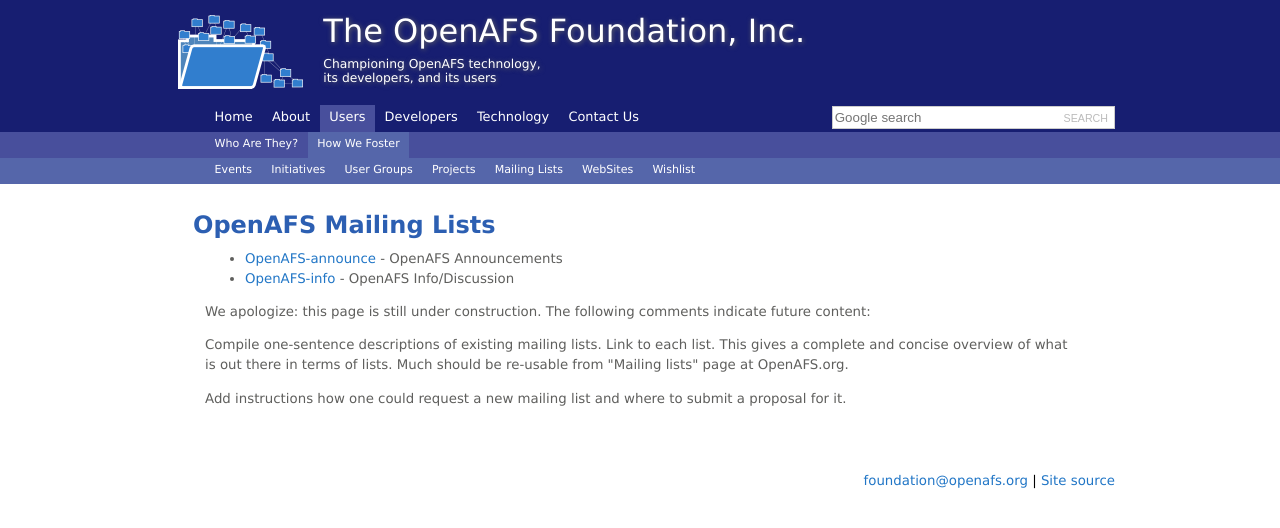
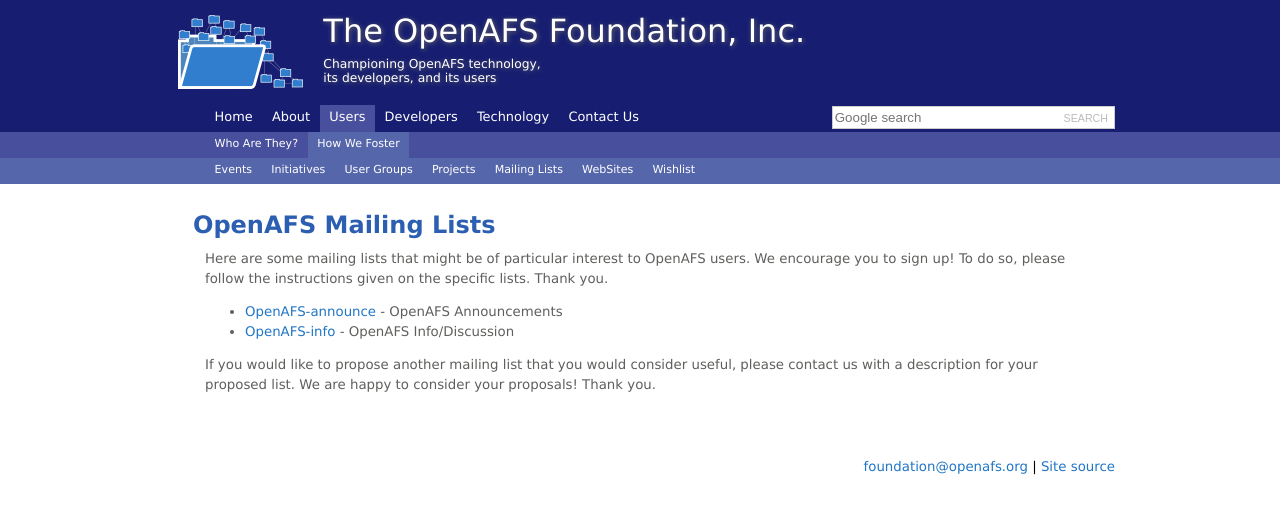
Before and after one commit to openafsfoundation/openafsfoundation.org, a Jekyll site: the page built from users/lists/index.md, in a window 1280 px wide. Shown: the top 528 px of the page. Built offline with Jekyll 4.4.1, drawn with Linux system fonts in a browser that asks for light colours.

Commit message:
Update index.md

```diff
--- a/users/lists/index.md
+++ b/users/lists/index.md
@@ -5,11 +5,10 @@
 
 ## OpenAFS Mailing Lists ##
 
+Here are some mailing lists that might be of particular interest to OpenAFS users.  We encourage you to sign up!  To do so, please follow the instructions given on the specific lists.  Thank you.
+
 * [OpenAFS-announce](https://lists.openafs.org/mailman/listinfo/openafs-announce) - OpenAFS Announcements
 * [OpenAFS-info](https://lists.openafs.org/mailman/listinfo/openafs-info) - OpenAFS Info/Discussion
 
-We apologize: this page is still under construction.  The following comments indicate future content:
 
-Compile one-sentence descriptions of existing mailing lists.  Link to each list. This gives a complete and concise overview of what is out there in terms of lists.  Much should be re-usable from "Mailing lists" page at OpenAFS.org.
-
-Add instructions how one could request a new mailing list and where to submit a proposal for it.
+If you would like to propose another mailing list that you would consider useful, please contact us with a description for your proposed list.  We are happy to consider your proposals!  Thank you.
```
